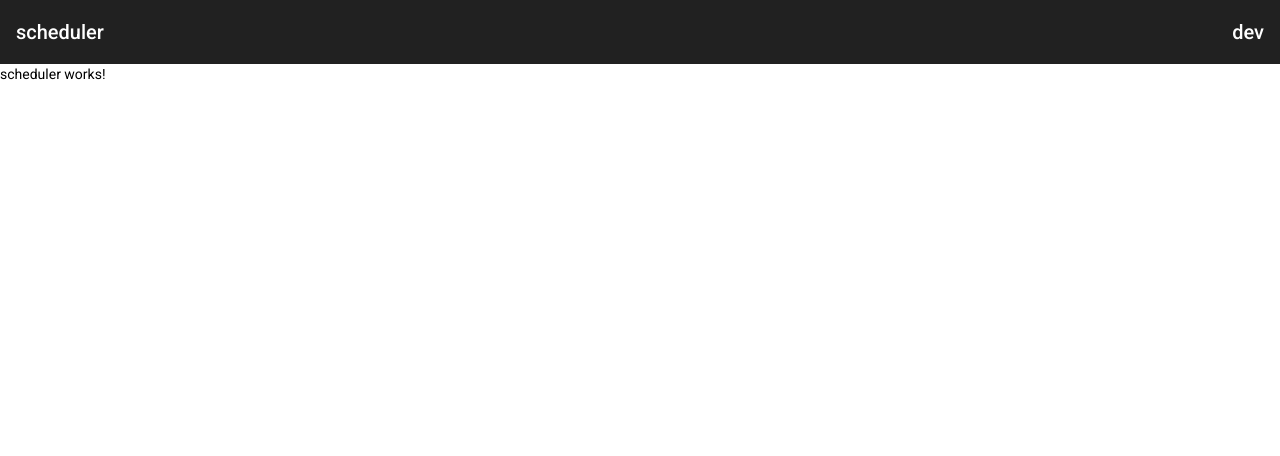
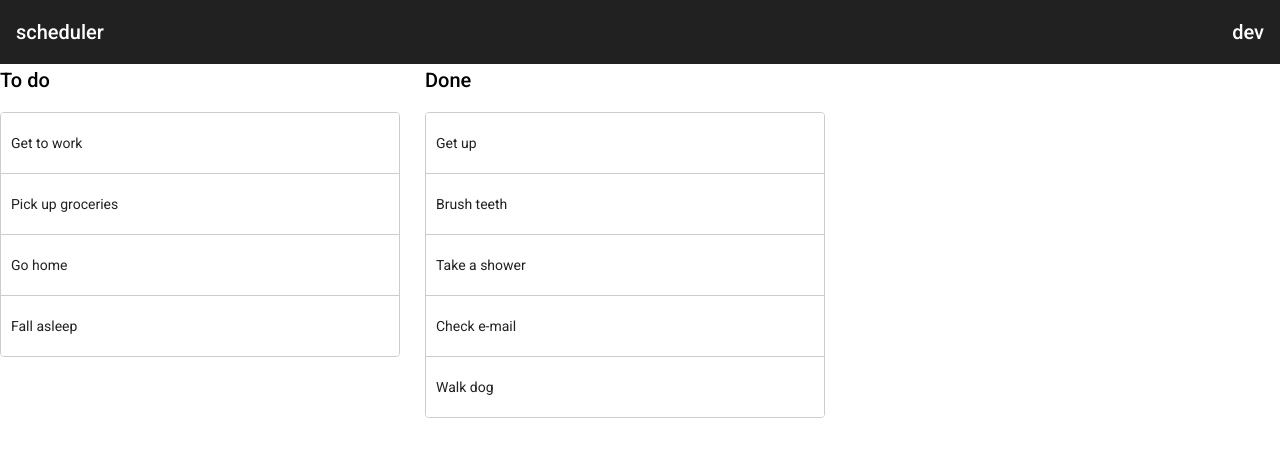
Before and after one commit to chapeI/soe, an Angular app: page / in a window 1280 px wide. Shown: the top 456 px of the page. Built offline with nearby package versions, Linux system fonts and the light colour scheme.

Commit message:
+dragdrop
straight from the documentation, nothing changed except css 'example' to 'dragdrop'

```diff
--- a/src/app/app.module.ts
+++ b/src/app/app.module.ts
@@ -11,6 +11,7 @@
 import { DevInfoComponent } from './dev-info/dev-info.component';
 import { PageNotFoundComponent } from './page-not-found/page-not-found.component';
 import { SchedulerComponent } from './scheduler/scheduler.component';
+import {DragDropModule} from '@angular/cdk/drag-drop';
 
 @NgModule({
   declarations: [
@@ -25,7 +26,9 @@
     FormsModule,
     HttpClientModule,
     BrowserAnimationsModule,
-    MatToolbarModule
+    MatToolbarModule,
+    DragDropModule,
+
   ],
   providers: [
     NamesService
--- a/src/app/scheduler/scheduler.component.css
+++ b/src/app/scheduler/scheduler.component.css
@@ -0,0 +1,54 @@
+.dragdrop-container {
+    width: 400px;
+    max-width: 100%;
+    margin: 0 25px 25px 0;
+    display: inline-block;
+    vertical-align: top;
+  }
+
+  .dragdrop-list {
+    border: solid 1px #ccc;
+    min-height: 60px;
+    background: white;
+    border-radius: 4px;
+    overflow: hidden;
+    display: block;
+  }
+
+  .dragdrop-box {
+    padding: 20px 10px;
+    border-bottom: solid 1px #ccc;
+    color: rgba(0, 0, 0, 0.87);
+    display: flex;
+    flex-direction: row;
+    align-items: center;
+    justify-content: space-between;
+    box-sizing: border-box;
+    cursor: move;
+    background: white;
+    font-size: 14px;
+  }
+
+  .cdk-drag-preview {
+    box-sizing: border-box;
+    border-radius: 4px;
+    box-shadow: 0 5px 5px -3px rgba(0, 0, 0, 0.2),
+                0 8px 10px 1px rgba(0, 0, 0, 0.14),
+                0 3px 14px 2px rgba(0, 0, 0, 0.12);
+  }
+
+  .cdk-drag-placeholder {
+    opacity: 0;
+  }
+
+  .cdk-drag-animating {
+    transition: transform 250ms cubic-bezier(0, 0, 0.2, 1);
+  }
+
+  .dragdrop-box:last-child {
+    border: none;
+  }
+
+  .dragdrop-list.cdk-drop-list-dragging .dragdrop-box:not(.cdk-drag-placeholder) {
+    transition: transform 250ms cubic-bezier(0, 0, 0.2, 1);
+  }
--- a/src/app/scheduler/scheduler.component.html
+++ b/src/app/scheduler/scheduler.component.html
@@ -1 +1,25 @@
-<p>scheduler works!</p>
+<div class="dragdrop-container">
+    <h2>To do</h2>
+    <div
+        cdkDropList
+        #todoList="cdkDropList"
+        [cdkDropListData]="todo"
+        [cdkDropListConnectedTo]="[doneList]"
+        class="dragdrop-list"
+        (cdkDropListDropped)="drop($event)">
+        <div class="dragdrop-box" *ngFor="let item of todo" cdkDrag>{{item}}</div>
+    </div>
+</div>
+
+<div class="dragdrop-container">
+    <h2>Done</h2>
+    <div
+        cdkDropList
+        #doneList="cdkDropList"
+        [cdkDropListData]="done"
+        [cdkDropListConnectedTo]="[todoList]"
+        class="dragdrop-list"
+        (cdkDropListDropped)="drop($event)">
+        <div class="dragdrop-box" *ngFor="let item of done" cdkDrag>{{item}}</div>
+    </div>
+</div>
--- a/src/app/scheduler/scheduler.component.ts
+++ b/src/app/scheduler/scheduler.component.ts
@@ -1,3 +1,4 @@
+import { CdkDragDrop, moveItemInArray, transferArrayItem } from '@angular/cdk/drag-drop';
 import { Component, OnInit } from '@angular/core';
 
 @Component({
@@ -12,4 +13,29 @@
   ngOnInit(): void {
   }
 
+  todo = [
+    'Get to work',
+    'Pick up groceries',
+    'Go home',
+    'Fall asleep'
+  ];
+
+  done = [
+    'Get up',
+    'Brush teeth',
+    'Take a shower',
+    'Check e-mail',
+    'Walk dog'
+  ];
+
+  drop(event: CdkDragDrop<string[]>) {
+    if (event.previousContainer === event.container) {
+      moveItemInArray(event.container.data, event.previousIndex, event.currentIndex);
+    } else {
+      transferArrayItem(event.previousContainer.data,
+                        event.container.data,
+                        event.previousIndex,
+                        event.currentIndex);
+    }
+  }
 }
```
